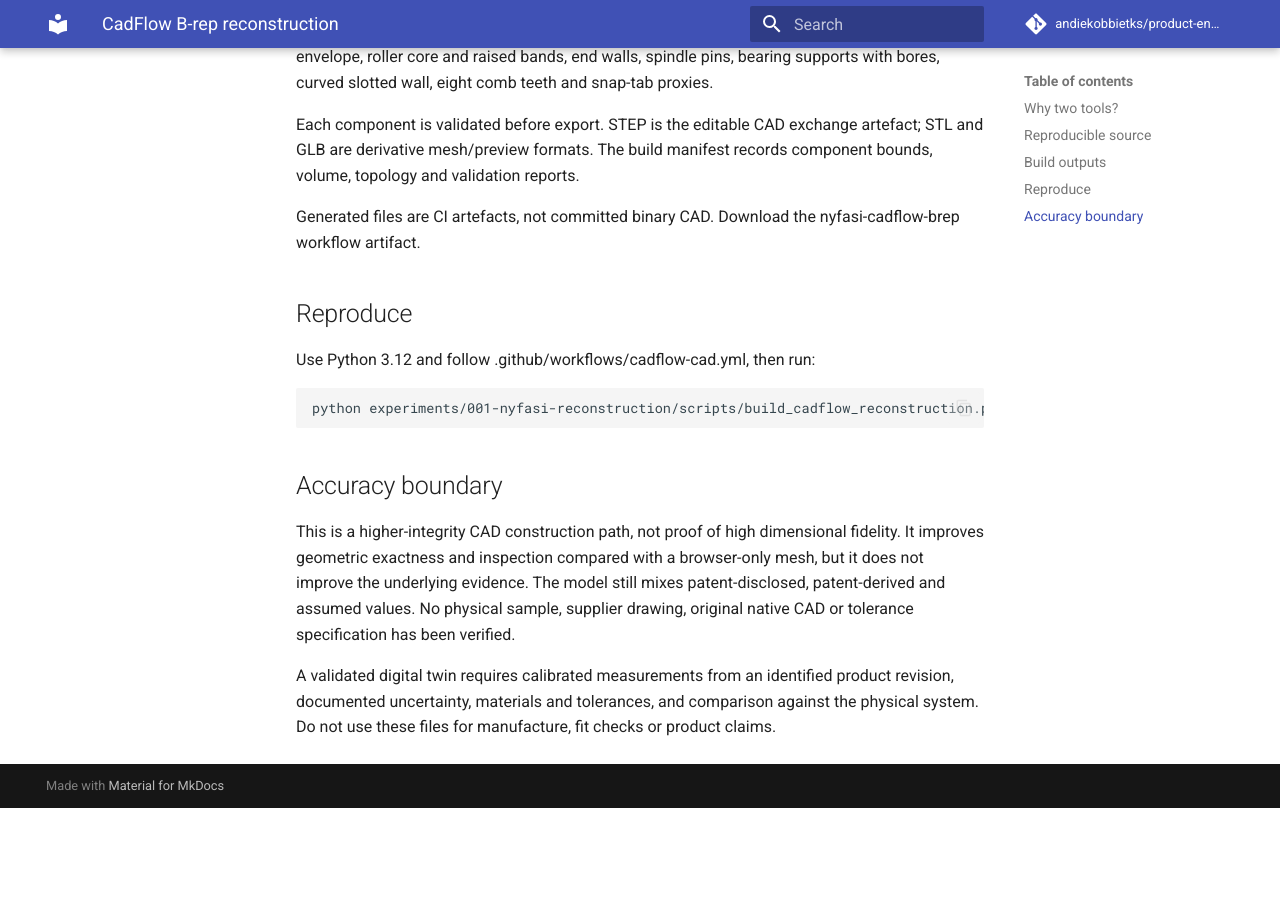
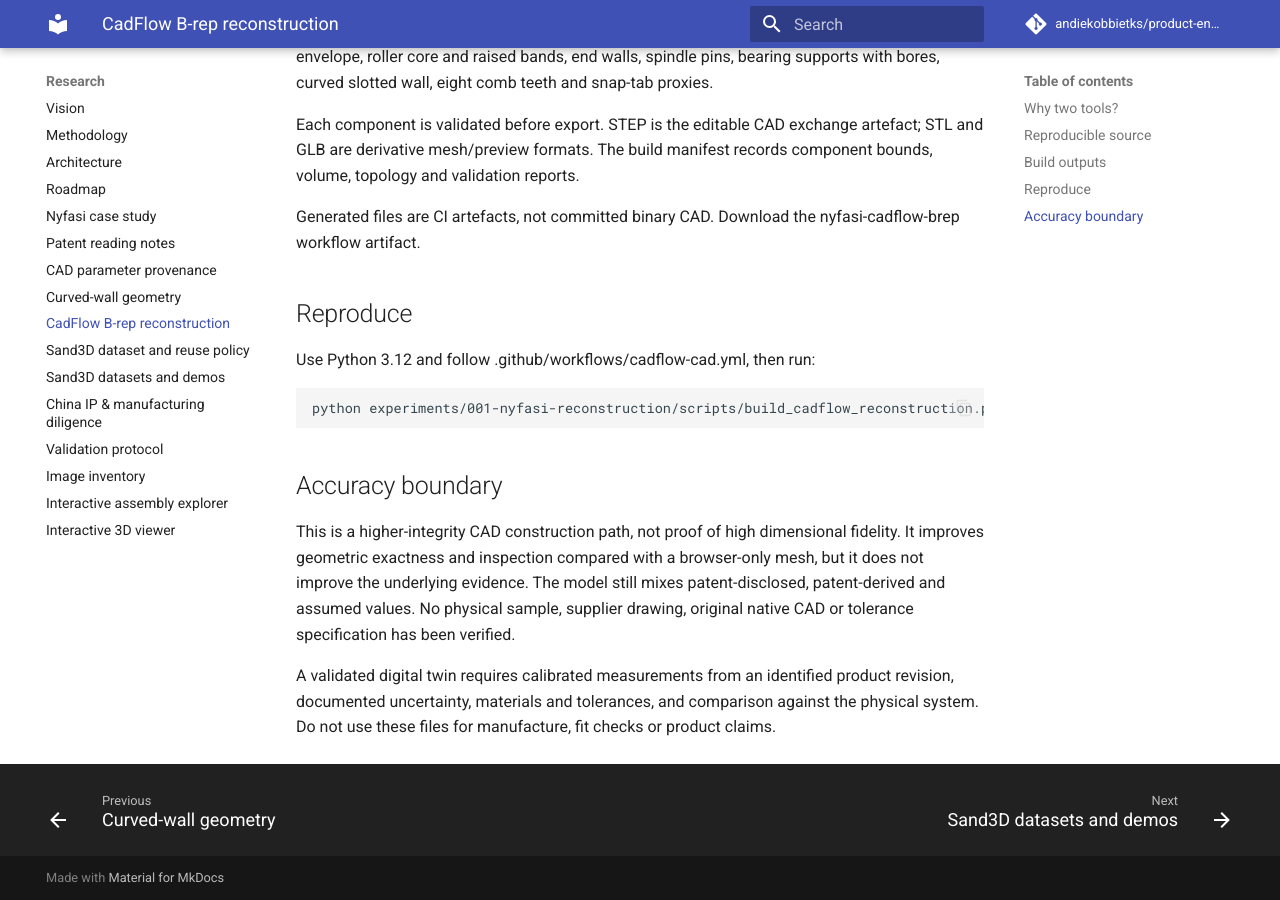
Before and after one commit to andiekobbietks/product-engineering-lab, an MkDocs documentation site: the page built from docs/experiments/cadflow-reconstruction.md, in a window 1280 px wide and 900 px high, scrolled down 1040 px. Built offline with MkDocs 1.6.1 and Material for MkDocs 9.7.7, drawn with Linux system fonts in a browser that asks for light colours; comment, search, counter and statistics services are not loaded; before the commit the page ends 1848 px from its top, so only the background shows below that.

Commit message:
Add CadFlow and dataset governance to documentation navigation

```diff
--- a/mkdocs.yml
+++ b/mkdocs.yml
@@ -26,6 +26,8 @@ nav:
       - Patent reading notes: experiments/patent-reading-notes.md
       - CAD parameter provenance: experiments/cad-parameter-provenance.md
       - Curved-wall geometry: experiments/curved-wall-geometry.md
+      - CadFlow B-rep reconstruction: experiments/cadflow-reconstruction.md
+      - Sand3D dataset and reuse policy: ../experiments/001-nyfasi-reconstruction/models/sand3d-dataset-policy.md
       - Sand3D datasets and demos: experiments/sand3d-dataset-strategy.md
       - China IP & manufacturing diligence: experiments/nyfasi-china-due-diligence.md
       - Validation protocol: experiments/nyfasi-validation.md
```
